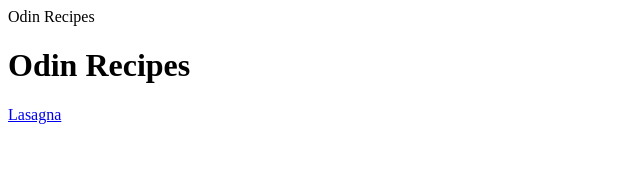
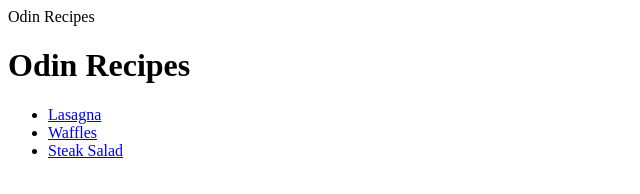
Before and after one commit to malmquist54/odin-recipes, a plain HTML site: page index.html in a window 1280 px wide. Shown: the whole page, without its empty margins (0-640 px from the left). Drawn offline with Linux system fonts and the light colour scheme.

Commit message:
add links to steak-salad.html and waffles.html on homepage

```diff
--- a/index.html
+++ b/index.html
@@ -7,8 +7,11 @@
 
     <body>
         <h1>Odin Recipes</h1>
-
-        <a href="/home/mattlearning/repos/odin-recipes/recipes/lasagna/lasagna.html">Lasagna</a>
+<p>
+    <ul>
+        <li><a href="/home/mattlearning/repos/odin-recipes/recipes/lasagna/lasagna.html">Lasagna</a></li>
+        <li><a href="/home/mattlearning/repos/odin-recipes/recipes/waffles/waffles.html">Waffles</a></li>
+        <li><a href="/home/mattlearning/repos/odin-recipes/recipes/steak-salad/steak-salad.html">Steak Salad</a></li>
 
     </body>
 </html>
```
Also changed, not shown: recipes/steak-salad/steak-salad.html (added, +6 -0 lines), recipes/waffles/waffles.html (added, +10 -0 lines).
